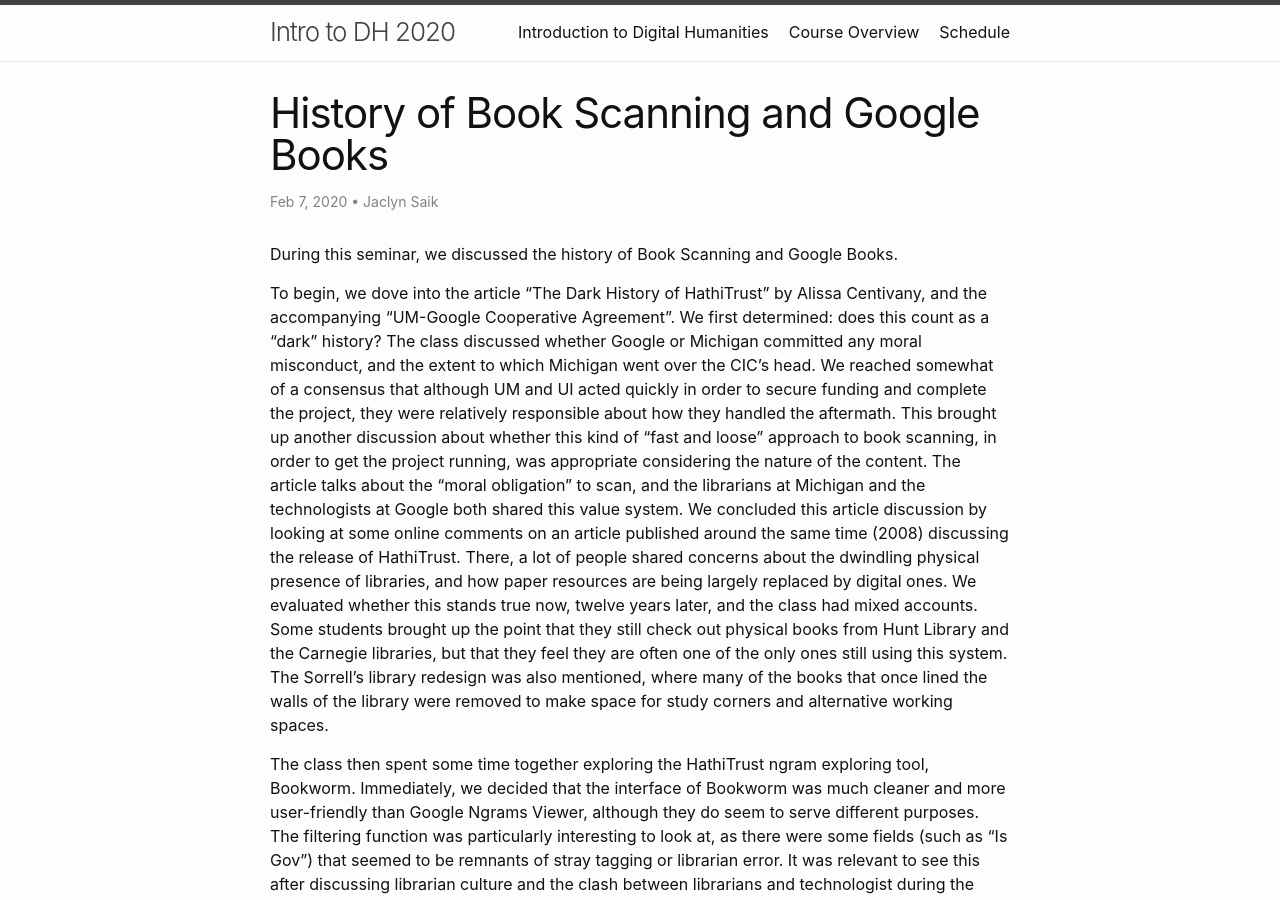
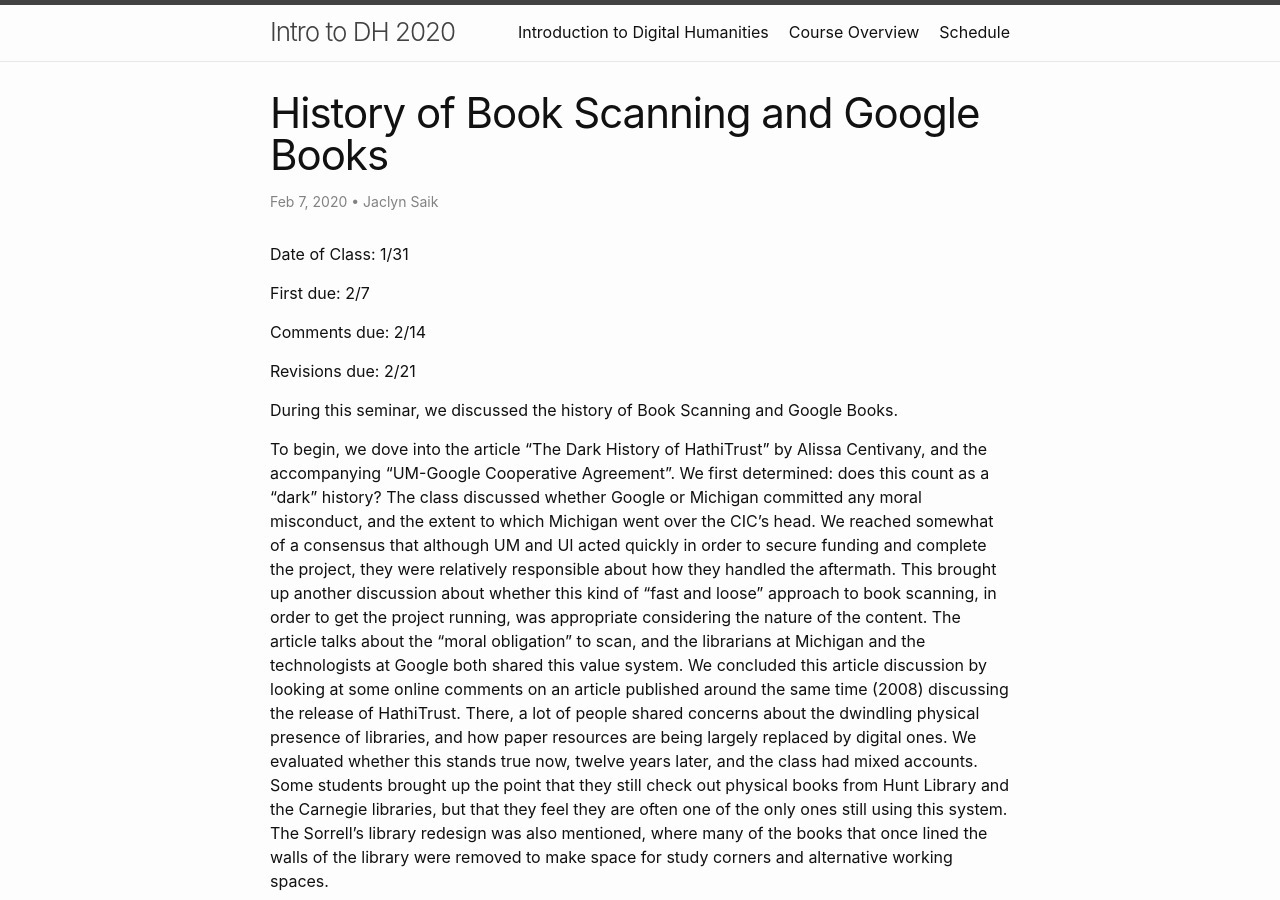
Before and after one commit to scottbot/IntroDH2020, a Jekyll site: the page built from _posts/2020-02-07-History-of-Book-Scanning.md, in a window 1280 px wide and 900 px high. Built offline with Jekyll 4.4.1, drawn with Linux system fonts in a browser that asks for light colours; a script that is not in the unit is left out.

Commit message:
Update 2020-02-07-History-of-Book-Scanning.md

```diff
--- a/_posts/2020-02-07-History-of-Book-Scanning.md
+++ b/_posts/2020-02-07-History-of-Book-Scanning.md
@@ -3,7 +3,13 @@ layout: post
 title: "History of Book Scanning and Google Books"
 author: "Jaclyn Saik"
 ---
+Date of Class: 1/31
 
+First due: 2/7
+
+Comments due: 2/14
+
+Revisions due: 2/21
 
 During this seminar, we discussed the history of Book Scanning and Google Books.
 
```
